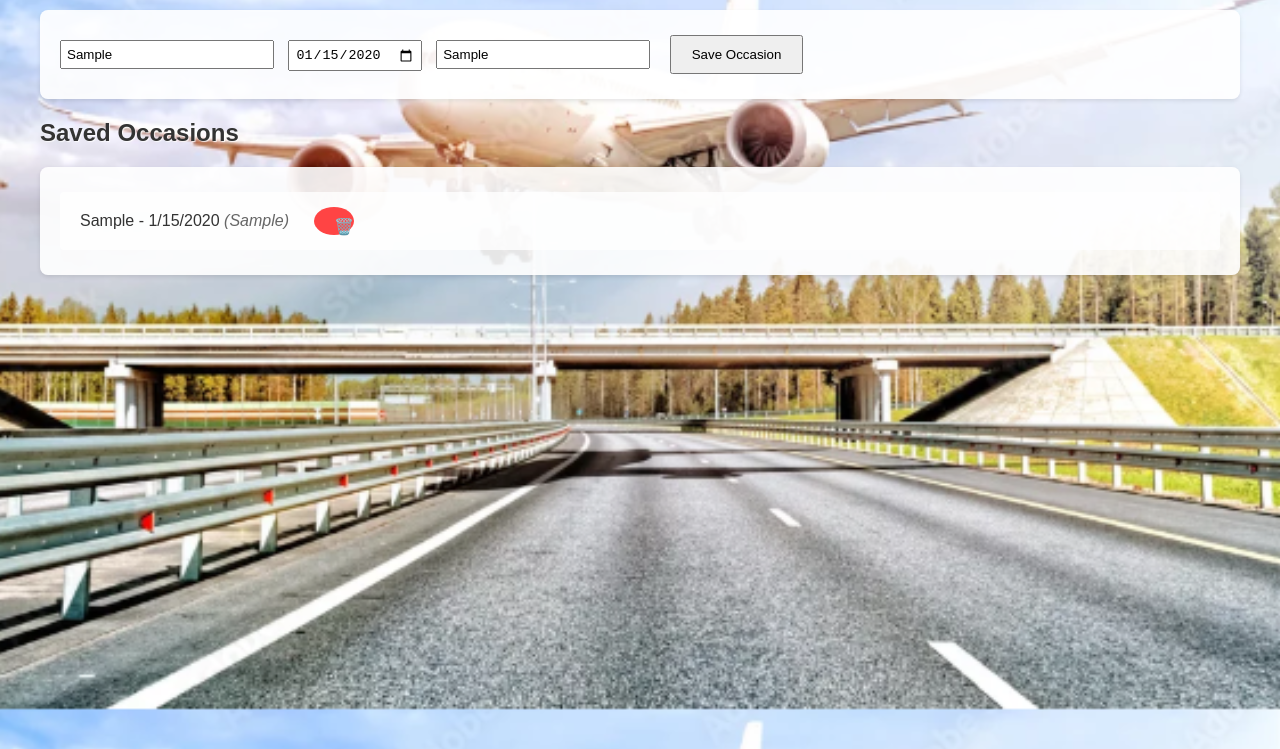
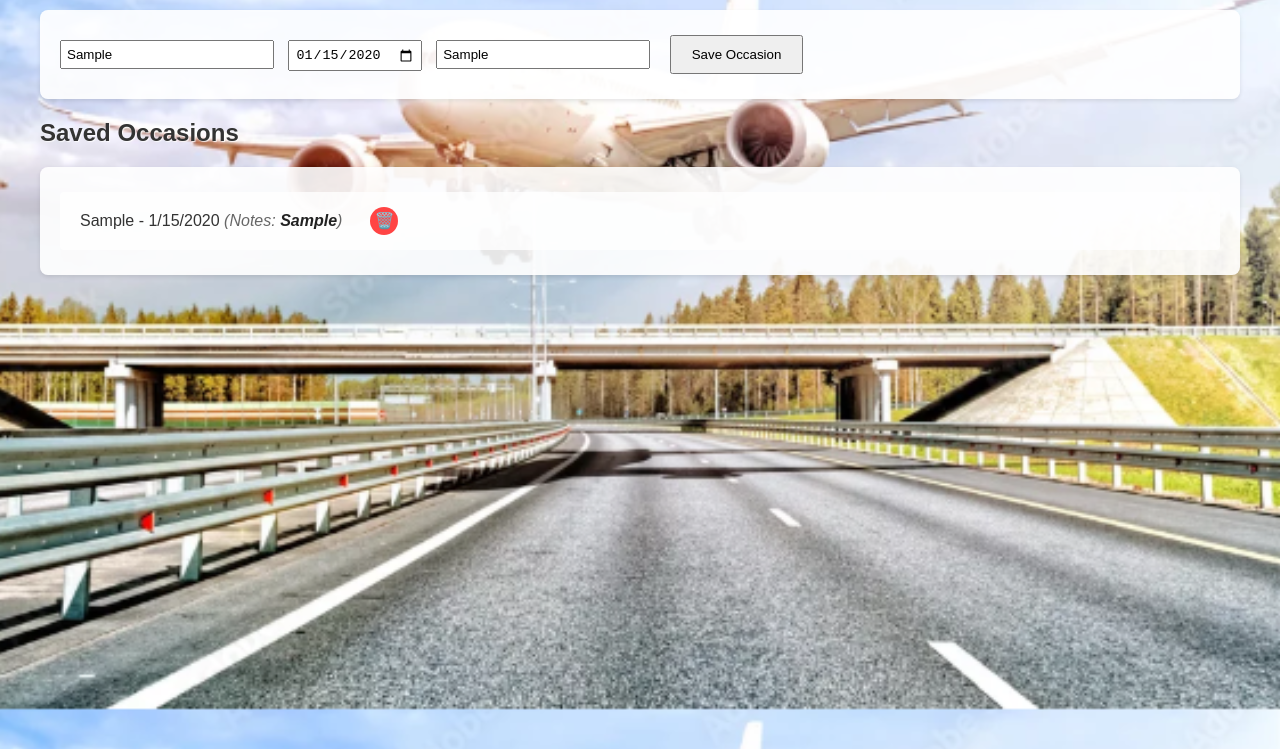
Before and after one commit to michaeliyer/packingOne, a plain HTML site: page index.html in a window 1280 px wide. Both pictures are taken after typing "Sample", "2020-01-15", "Sample" into the empty fields and a click on the button "Save Occasion". Shown: the part 91-840 px from the top of the page. Drawn offline with Linux system fonts and the light colour scheme.

Commit message:
UI stuff

```diff
--- a/script.js
+++ b/script.js
@@ -74,7 +74,7 @@ document.addEventListener("DOMContentLoaded", function () {
         if (occasion.notes) {
           const notesSpan = document.createElement("span");
           notesSpan.className = "occasion-notes";
-          notesSpan.textContent = ` (${occasion.notes})`;
+          notesSpan.innerHTML = ` (Notes: <strong>${occasion.notes}</strong>)`;
           link.appendChild(notesSpan);
         }
         link.addEventListener("click", () => showFinalizedList(occasion));
@@ -128,9 +128,9 @@ document.addEventListener("DOMContentLoaded", function () {
       "finalized-title"
     ).textContent = `Packing List For Occasion #${occasion.id}`;
     const detailsElement = document.getElementById("occasion-details");
-    detailsElement.textContent = `Date: ${formattedDate}`;
+    detailsElement.innerHTML = `Date: ${formattedDate}`;
     if (occasion.notes) {
-      detailsElement.textContent += ` | Notes: ${occasion.notes}`;
+      detailsElement.innerHTML += ` | Notes: <strong>${occasion.notes}</strong>`;
     }
 
     refreshItemsList();
--- a/style.css
+++ b/style.css
@@ -182,4 +182,22 @@ button:hover {
   font-size: 16px;
   cursor: pointer;
   display: flex;
+  align-items: center;
+  justify-content: center;
+  margin-left: 8px;
+  transition: background 0.2s;
+  padding: 0;
+  line-height: 1;
+  box-sizing: border-box;
+  vertical-align: middle;
 }
+
+.occasion-delete-button:hover {
+  background: #cc0000;
+}
+
+#occasion-details strong,
+.occasion-notes strong {
+  font-weight: bold;
+  color: #222;
+}
```
